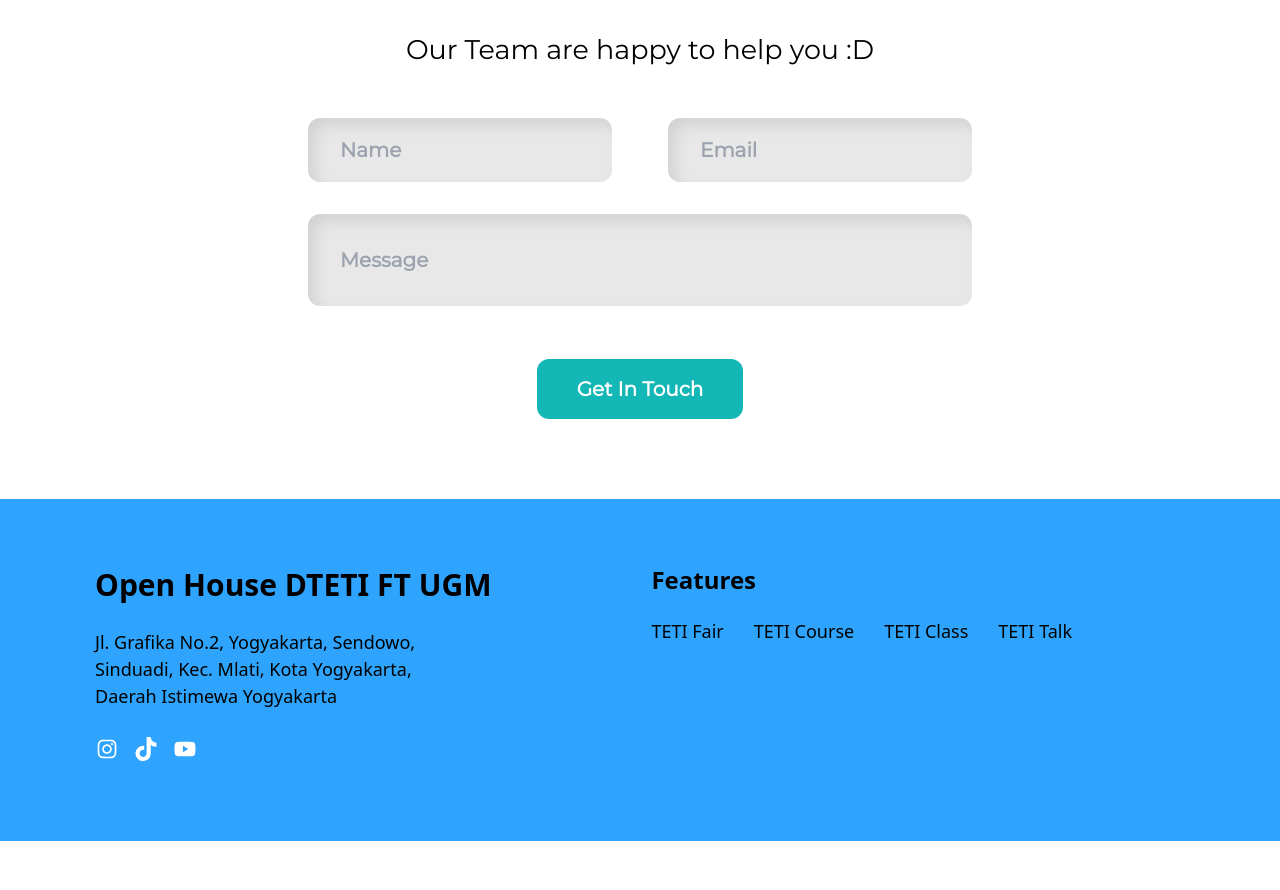
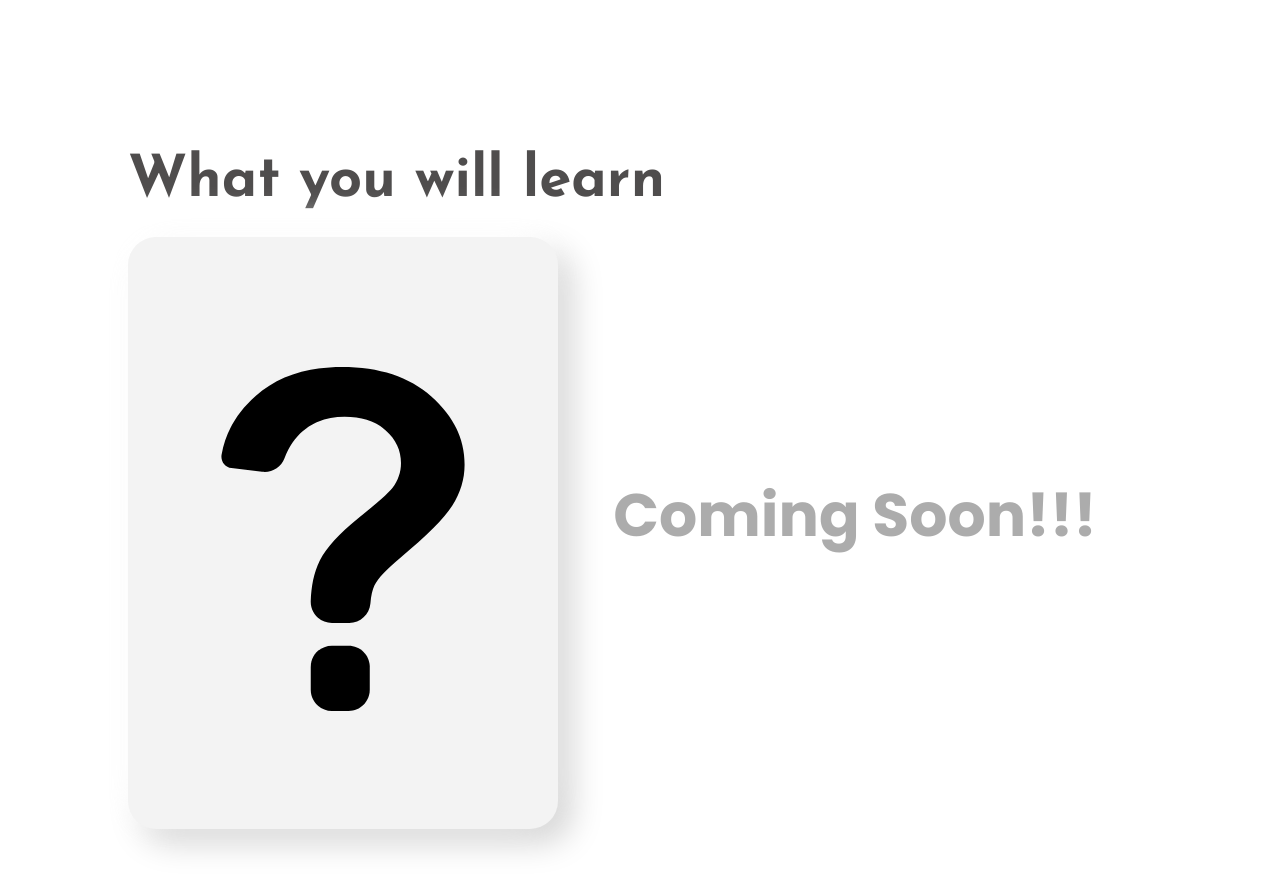
Before and after one commit to aufarhmn/web-open-house, a Next.js app: page /teticourse in a window 1280 px wide. Shown: the part 2960-3850 px from the top of the page. Before the commit the page ends 3801 px from the top, so only its background shows below. Built offline with nearby package versions, Linux system fonts and the light colour scheme; no server answers.

Commit message:
feat: csoon on teticourse

```diff
--- a/components/DaftarFAQ.js
+++ b/components/DaftarFAQ.js
@@ -20,7 +20,9 @@ export default function DaftarFAQ () {
                                 <div className={styleQ} key={index}>
                                     <h2>{faq.question}</h2>
                                 </div>
+                                <div>
                                     <p className={styleA} key={index}>{faq.answer}</p>
+                                </div>
                             </>
                     );
                 })}
--- a/components/OHEvents.js
+++ b/components/OHEvents.js
@@ -29,7 +29,7 @@ const cards = [
   },
   {
     name: 'TETI Course',
-    desc: 'Kegiatan berupa pembelajaran dengan pilihan course, pilihan tersebut antara lain Web Development, UI/UX, dan Robotika.',
+    desc: 'Kegiatan berupa pembelajaran dengan pilihan course yang berkaitan dengan skill-skill yang terkait dengan DTETI.',
     logo: NoteLogo,
     path: '/teticourse',
   },
--- /dev/null
+++ b/components/TetiCourse/CSoon.js
@@ -0,0 +1,25 @@
+import Image from 'next/image'
+import questionMark from '/Assets/Images/TetiCourse/questionmark.svg'
+
+
+const benefitsStyle = "bg-[#F3F3F3] rounded-[28px] w-[430px] h-[60vh] md:h-[592px] flex flex-col items-center "
+const imgStyle = "w-[80%] h-[80%] flex justify-center items-end rounded-t-[28px]"
+
+const shadow = {
+    boxShadow: "-13.1635px -13.1635px 32.9088px #FFFFFF, 13.1635px 13.1635px 32.9088px #D2D2D2"
+}
+
+
+export default function ComingSoon(props) {
+    return(
+
+                <div className="w-[100%] md:w-[auto] flex justify-between my-20 md:my-3" data-aos="fade-up-right" data-aos-duration="2000">
+                    <div className={benefitsStyle} style={shadow}>
+                        <div className={imgStyle}>
+                            <Image src={questionMark} alt="advantage1" />
+                        </div>
+                    </div>
+                </div>
+
+    )
+}
--- /dev/null
+++ b/components/TetiCourse/CSoonCourse.js
@@ -0,0 +1,14 @@
+export default function ComingSoonCourse(){
+
+    const shadow = {
+        boxShadow: "-6.90431px -6.90431px 13.8086px #FFFFFF, 6.90431px 6.90431px 13.8086px rgba(0, 0, 0, 0.09)"
+    }
+
+    return(
+        <>
+            <div className="w-[100%] lg:h-[500px] lg:w-[70%] md:my-10 flex flex-col justify-center text-justify lg:text-left lg:px-[50px] font-Poppins text-[#5A5A5A]" data-aos="fade-up-left" data-aos-duration="2000">
+                    <h1 className="font-bold text-[60px] text-[#5A5A5A] opacity-50 text-center">Coming Soon!!!</h1>
+            </div>
+        </>
+    )
+}
--- a/pages/teticourse.js
+++ b/pages/teticourse.js
@@ -9,6 +9,8 @@ import orang from "../Assets/Images/TetiCourse/orang.png";
 import Image from "next/image";
 import Objective from "../components/TetiCourse/Objective";
 import TETICourseBenefits from "../components/TetiCourse/TETICourseBenefits";
+import ComingSoon from "../components/TetiCourse/CSoon";
+import ComingSoonCourse from "../components/TetiCourse/CSoonCourse";
 
 export default function TETICourse() {
     return (
@@ -58,6 +60,15 @@ export default function TETICourse() {
                     />
                 </div>
             </section>
+            <div className="w-[80%] flex flex-col mx-auto my-36 md:my-72">
+                    <h3 className="text-[58px] font-bold font-Josefin text-[#4f4d4d]">What you will learn</h3>
+                    <div className="flex flex-col md:items-center lg:items-start lg:flex-row ">
+                        {/* <Speaker {...props} /> */}
+                        <ComingSoon />
+                        {/* <AboutSpeaker /> */}
+                        <ComingSoonCourse />
+                    </div>
+                </div>
             <GetInTouch />
             <Footer />
             <BackToTop />
```
Also changed, not shown: pages/teticlass.js (+5 -3 lines), Assets/Images/TetiCourse/questionmark.svg (added), components/ComingSoon/CSoonAboutSpeaker.js (renamed from components/ComingSoon/CSoonAboutSpekear.js).
